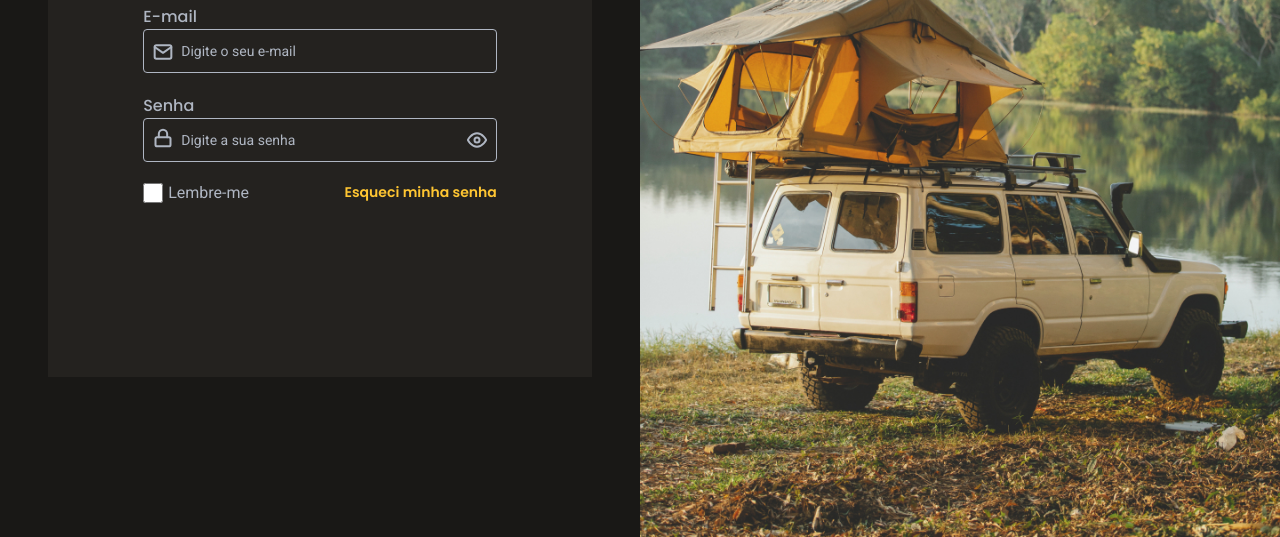
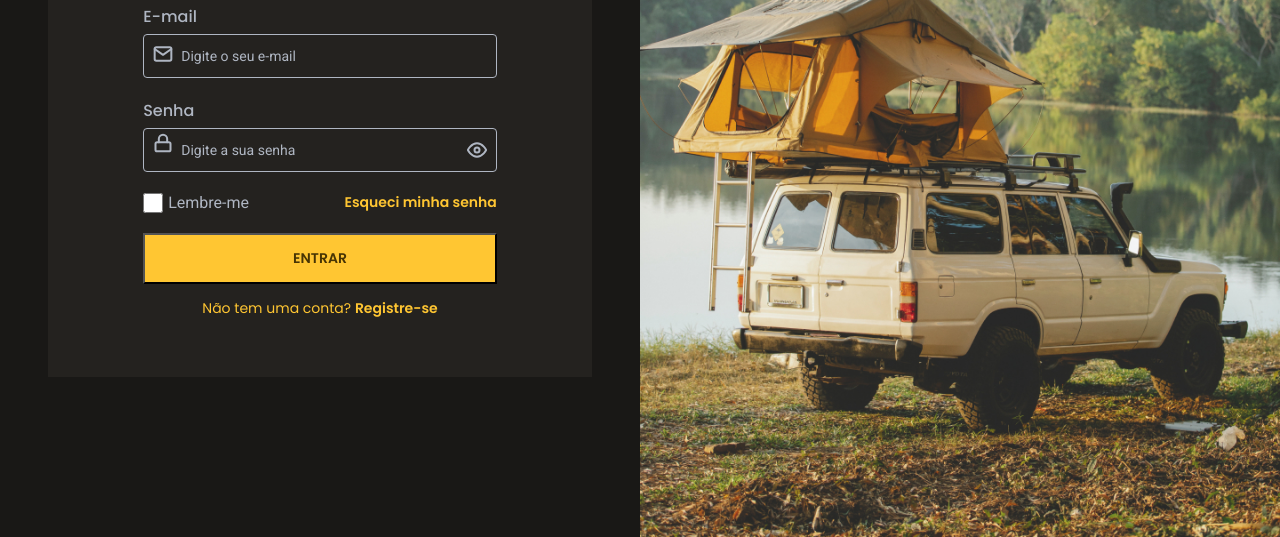
Before and after one commit to Dnuns/desafios_rocketseat, a plain HTML site: page Login_Form_CSS/index.html in a window 1280 px wide. Shown: the part 263-800 px from the top of the page. Drawn offline with Linux system fonts and the light colour scheme.

Commit message:
feat: add button and signup section

```diff
--- a/Login_Form_CSS/index.html
+++ b/Login_Form_CSS/index.html
@@ -52,7 +52,12 @@
                 >
                 <span><a href="#" class="forgot-text">Esqueci minha senha</a></span>
               </div>
-
+              <div class="btn-section">
+                <button class="enter-btn">ENTRAR</button>
+              </div>
+              <div class="signup">
+                <a href="" class="signup-txt">Não tem uma conta? <span class="signup-text-dtl">Registre-se</span></a>
+              </div>
             </form>
           </div>
         </div>
--- a/Login_Form_CSS/styles.scss
+++ b/Login_Form_CSS/styles.scss
@@ -123,6 +123,7 @@ main {
     font-family: "Poppins";
     font-weight: 500;
     font-size: 16px;
+    margin-bottom: 5px;
   }
 }
 
@@ -135,6 +136,7 @@ main {
     font-family: "Poppins";
     font-weight: 500;
     font-size: 16px;
+    margin-bottom: 5px;
   }
 
   input[type="password"] {
@@ -238,6 +240,49 @@ input {
   }
 }
 
+/*-------Button Section----------*/
+.btn-section {
+  margin-top: 20px;
+  display: flex;
+  justify-content: center;
+  align-items: center;
+}
+
+.enter-btn {
+  padding: 12px 24px;
+  width: 100%;
+  height: 51px;
+  background-color: var(--primary-color);
+  font-family: "Poppins";
+  font-weight: 600;
+  font-size: 14px;
+  color: #473404;
+}
+
+/*-------Singout Section----------*/
+
+.signup {
+  display: flex;
+  align-items: center;
+  justify-content: center;
+  margin-top: 14px;
+}
+
+.signup-txt {
+  font-family: "Poppins";
+  font-weight: 400;
+  font-size: 14px;
+  color: var(--primary-color);
+
+  .signup-text-dtl {
+    font-family: "Poppins";
+    font-weight: 600;
+    font-size: 14px;
+    line-height: 21px;
+    color: var(--primary-color);
+  }
+}
+
 /*-------Background Section----------*/
 .background-section {
   display: flex;
@@ -252,3 +297,17 @@ input {
     background-size: cover;
   }
 }
+
+/*-------Background Section----------*/
+@media only screen and (max-width: 600px) {
+
+  /*-------Form Section----------*/
+  .form-section {
+    width: 100%;
+  }
+
+  /*-------Background Section----------*/
+  .background-section {
+    display: none;
+  }
+}
```
Also changed, not shown: Login_Form_CSS/styles.css, 1 other file.
